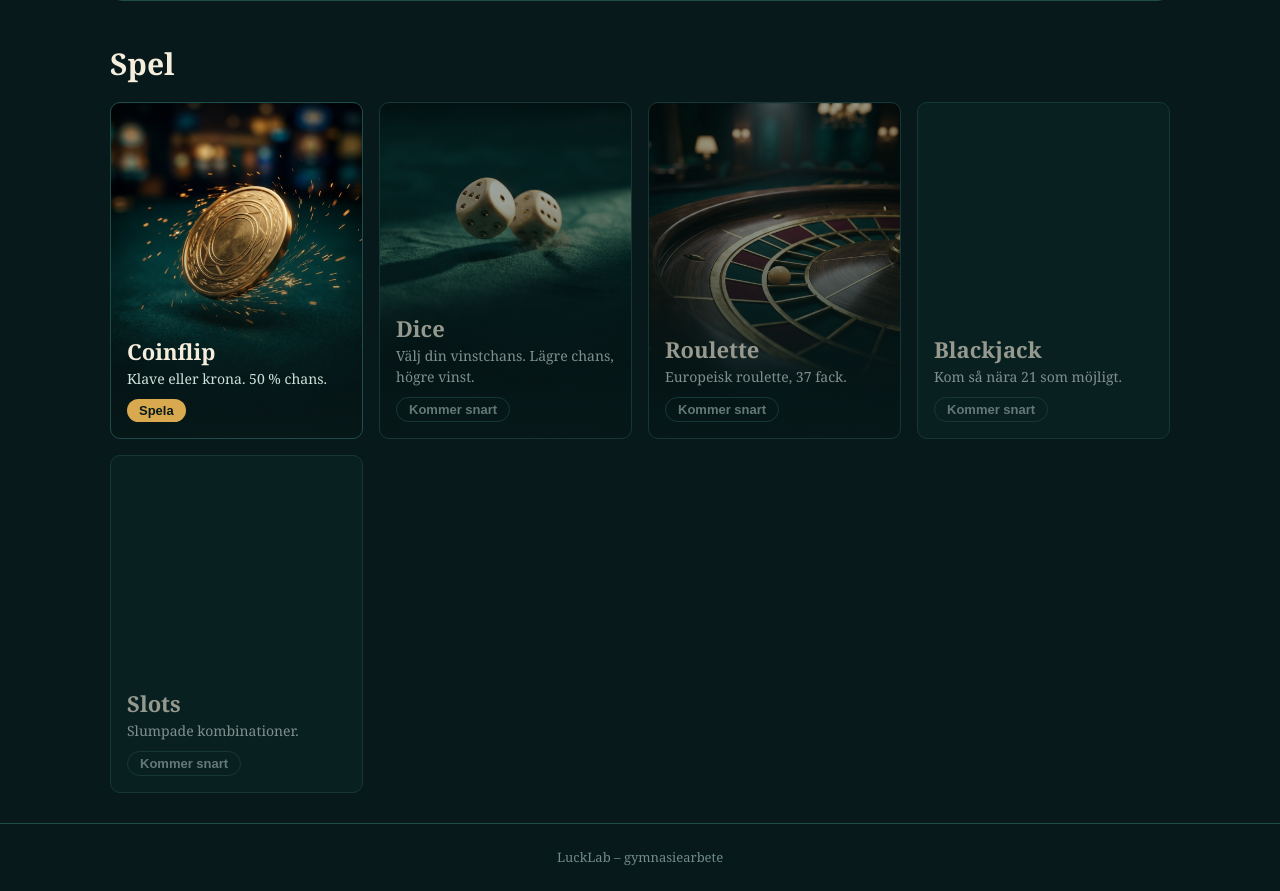
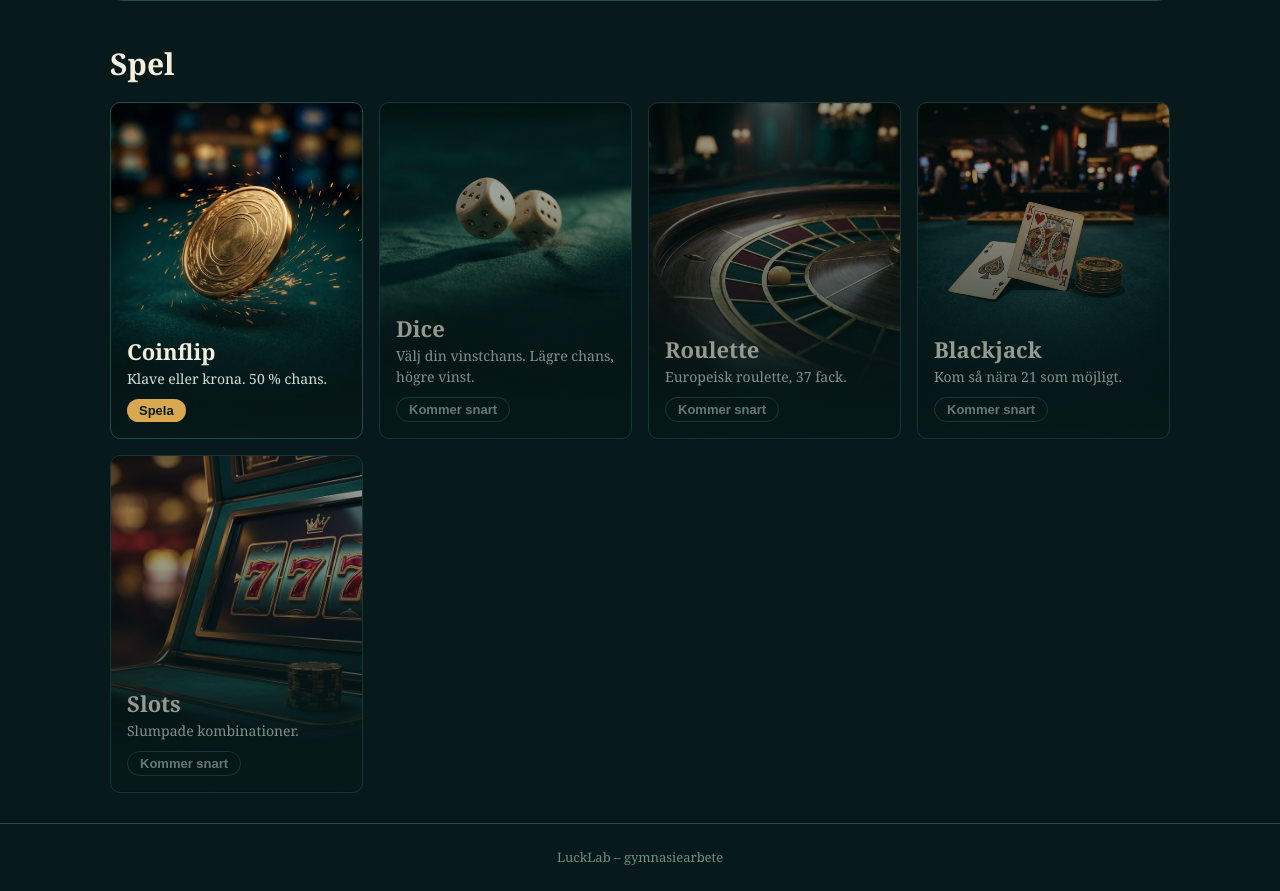
Before and after one commit to cleenyz/Sannolikhets-simulering, a PHP site: page / in a window 1280 px wide. Shown: the part 480-1371 px from the top of the page. Run offline with PHP 8.4, Linux system fonts and the light colour scheme.

Commit message:
Lade blackjack och slots bilder samt kooplade de till index.php

```diff
--- a/index.php
+++ b/index.php
@@ -39,14 +39,13 @@ include __DIR__ . '/includes/header.php';
             </div>
 
             <!-- Ingen blackjack.jpg finns än -->
-            <div class="game-card soon">
+            <div class="game-card soon" style="--img: url('assets/img/Blackjack.jpg')">
                 <h3>Blackjack</h3>
                 <p>Kom så nära 21 som möjligt.</p>
                 <span class="tag">Kommer snart</span>
             </div>
 
-            <!-- Ingen slots.jpg finns än. Lägg till bild: style="--img: url('assets/img/slots.jpg')" -->
-            <div class="game-card soon">
+            <div class="game-card soon" style="--img: url('assets/img/slots.jpg')">
                 <h3>Slots</h3>
                 <p>Slumpade kombinationer.</p>
                 <span class="tag">Kommer snart</span>
```
Also changed, not shown: assets/img/Blackjack.jpg (added), assets/img/slots.jpg (added).
